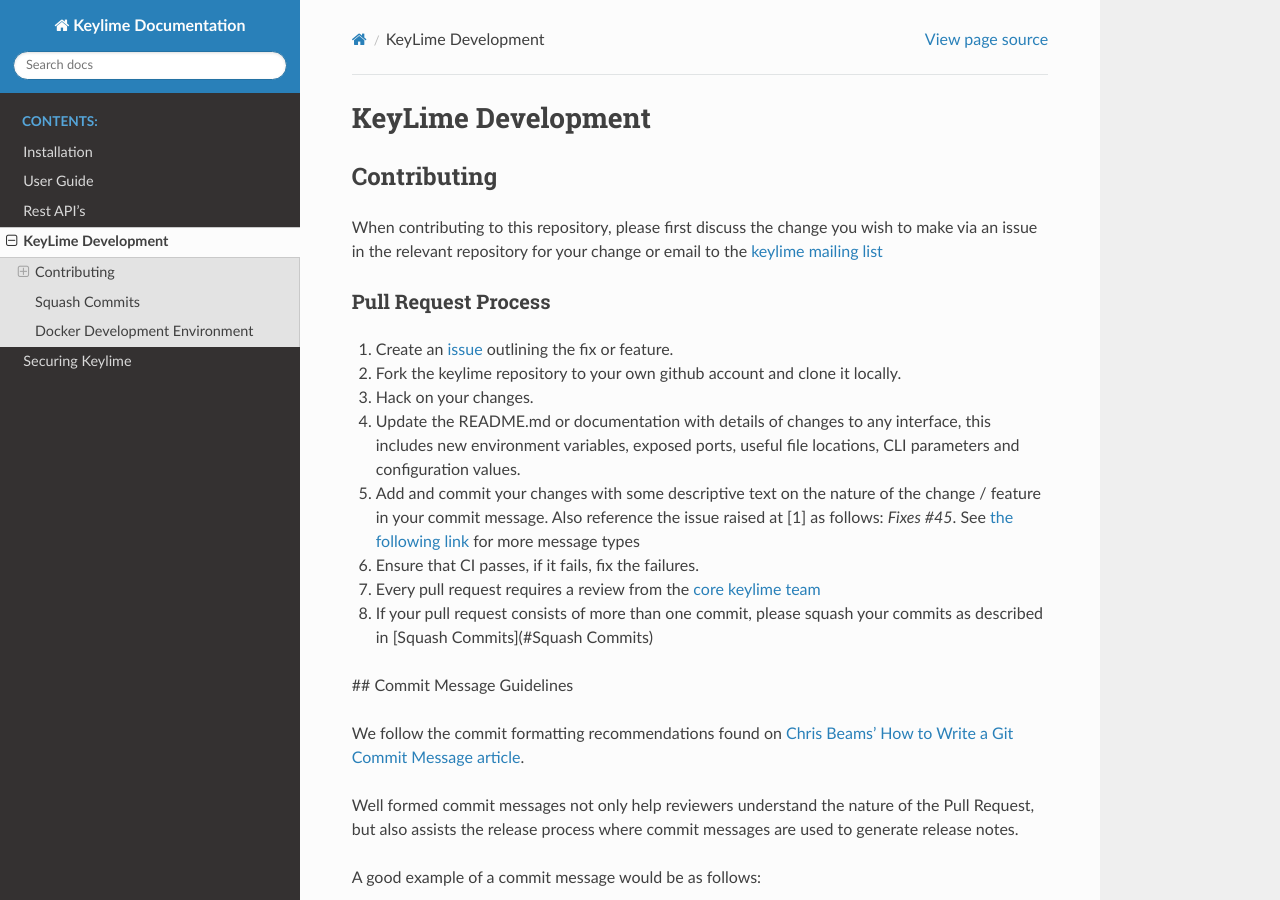
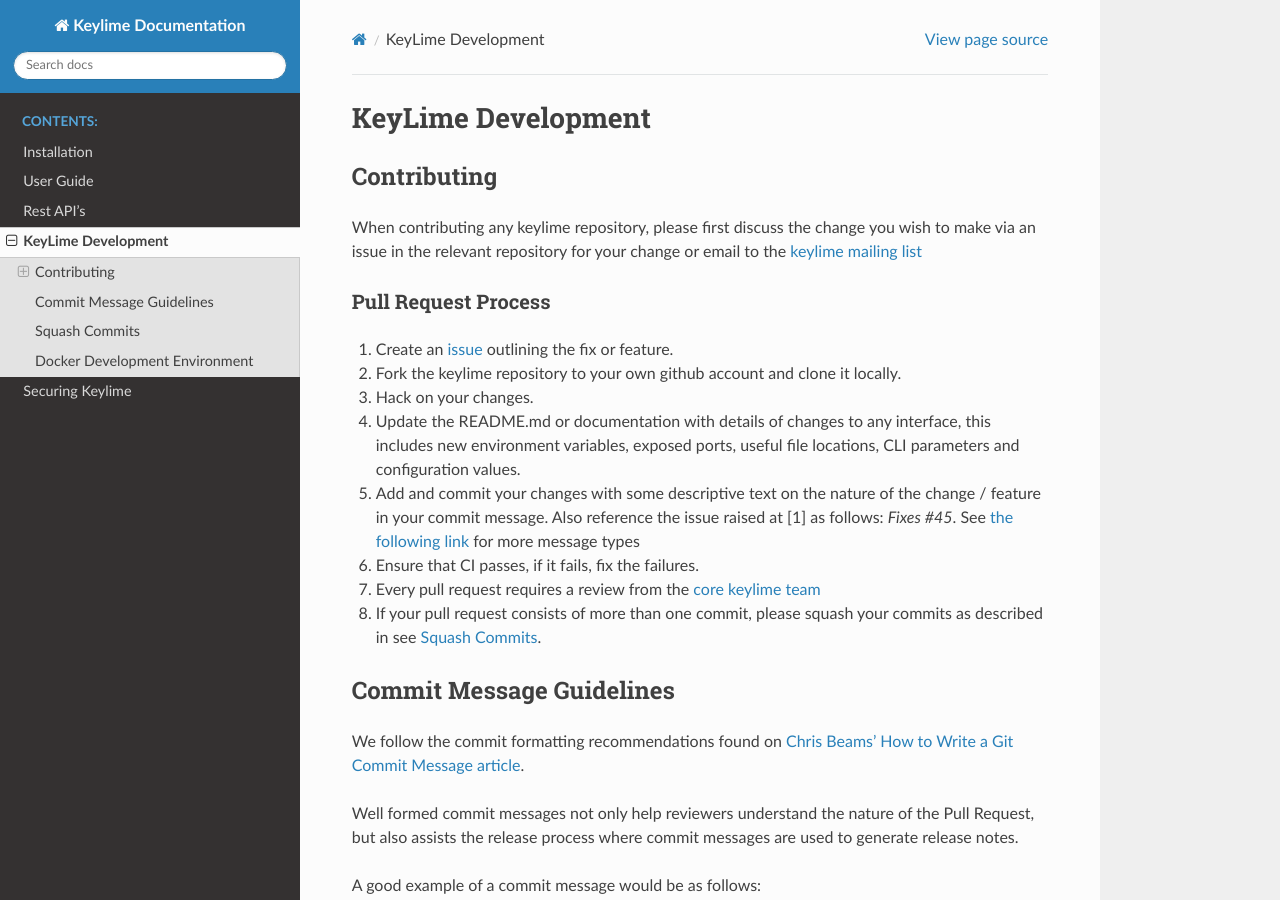
Before and after one commit to keylime/keylime, a Sphinx documentation site: the page built from docs/developers.rst, in a window 1280 px wide and 900 px high. Built offline with Sphinx 7.4.7 and the Read the Docs theme 2.0.0, drawn with Linux system fonts in a browser that asks for light colours.

Commit message:
Internal links

```diff
--- a/docs/developers.rst
+++ b/docs/developers.rst
@@ -5,7 +5,7 @@
 Contributing
 ------------
 
-When contributing to this repository, please first discuss the change you wish
+When contributing any keylime repository, please first discuss the change you wish
 to make via an issue in the relevant repository for your change or email to the
 `keylime mailing list <https://groups.io/g/keylime>`_
 
@@ -26,9 +26,10 @@
 6. Ensure that CI passes, if it fails, fix the failures.
 7. Every pull request requires a review from the `core keylime team <https://github.com/orgs/keylime/teams/core>`_
 8. If your pull request consists of more than one commit, please squash your
-   commits as described in [Squash Commits](#Squash Commits)
+   commits as described in see :ref:`squash-commits`.
 
-## Commit Message Guidelines
+Commit Message Guidelines
+-------------------------
 
 We follow the commit formatting recommendations found on `Chris Beams' How to Write a Git Commit Message article <https://chris.beams.io/posts/git-commit>`_.
 
```
Also changed, not shown: other parts of docs/developers.rst (+2 -0 lines).
